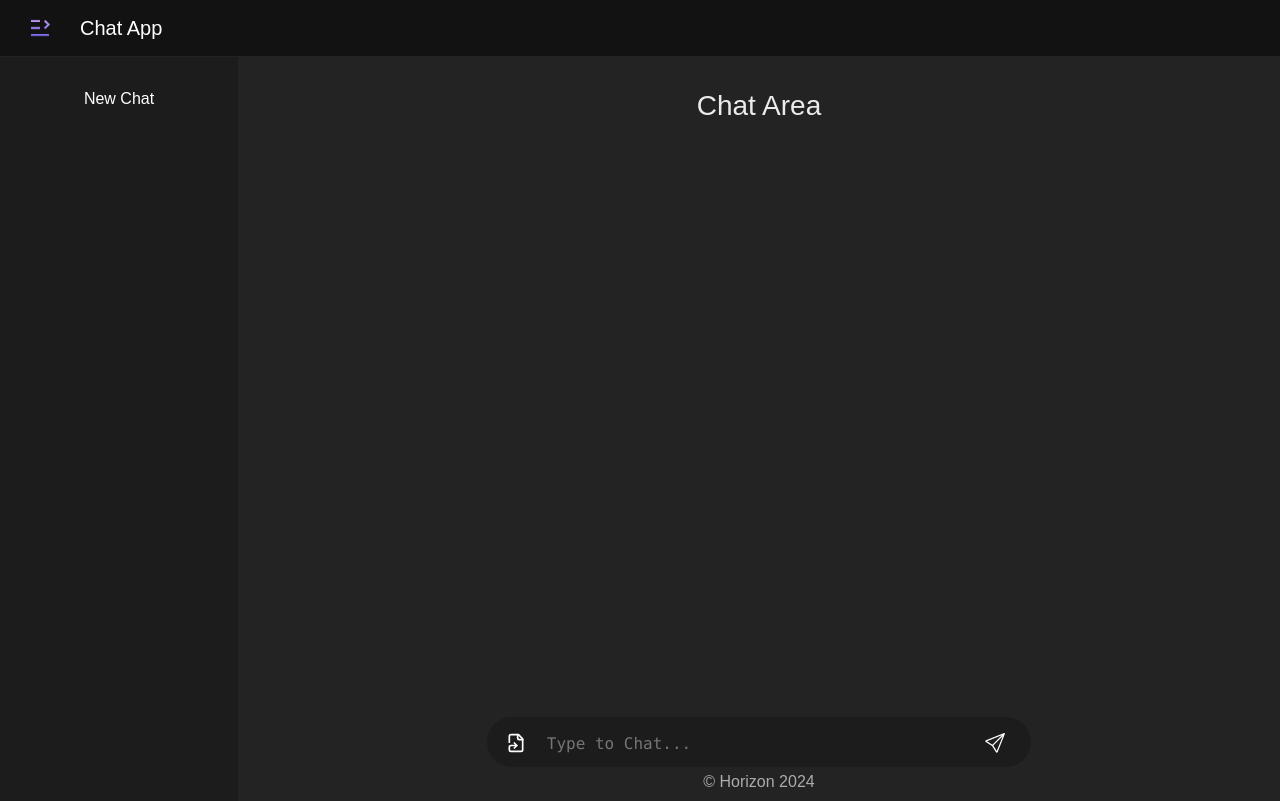
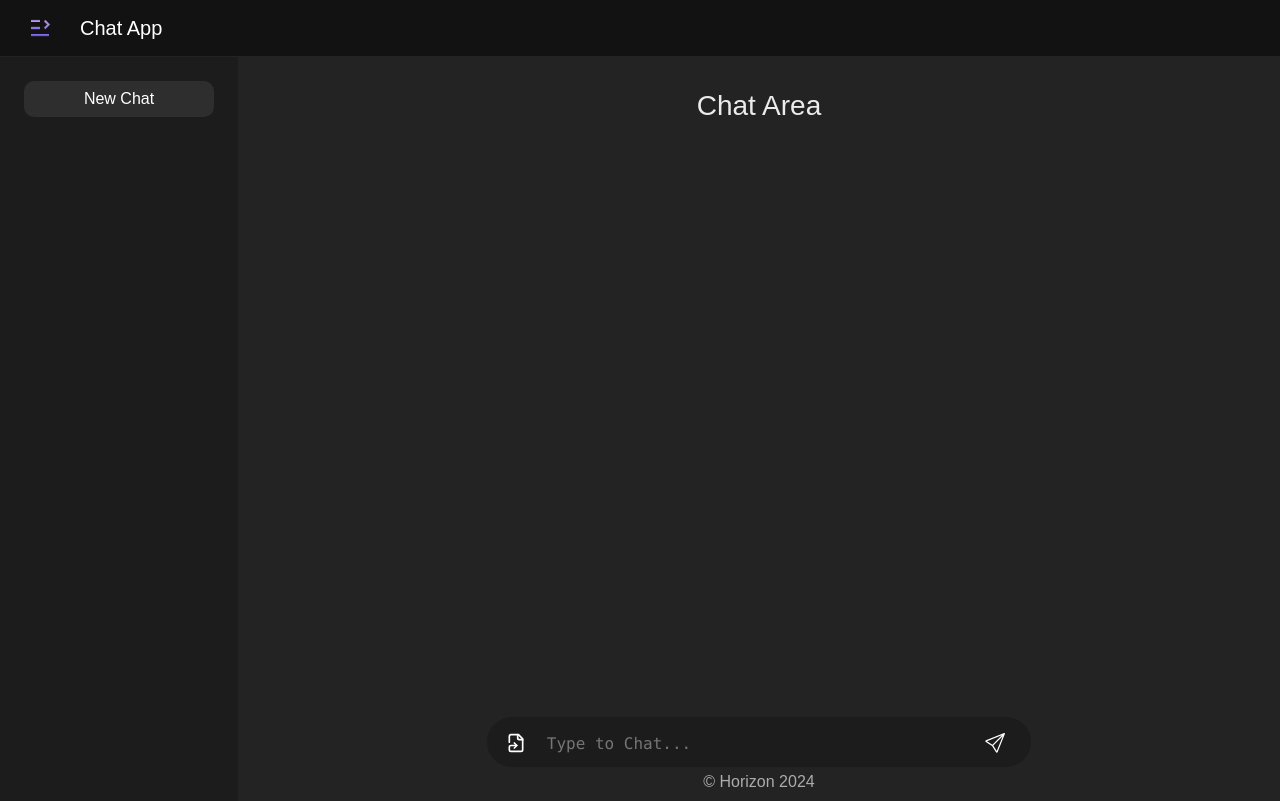
Before and after one commit to skydrige/chat-frontend, a React (Vite) app: page / in a window 1280 px wide. Built offline with nearby package versions, Linux system fonts and the light colour scheme.

Commit message:
Hover Effects - Buttons

```diff
--- a/src/assets/css/App.css
+++ b/src/assets/css/App.css
@@ -80,11 +80,11 @@ body {
 }
 
 .new-chat {
-	background-color: inherit;
+	background-color: #2e2e2e;
 	color: #ffffff;
 	border: none;
 	width: 100%;
-	border-radius: 30px;
+	border-radius: 10px;
 	text-align: center;
 }
 
@@ -98,8 +98,6 @@ body {
 .new-chat:focus:active {
 	background-color: #333232;
 	color: #ffffff;
-	transform: scale(1.05);
-	transition: transform 0.4s;
 }
 
 .main-content {
```
